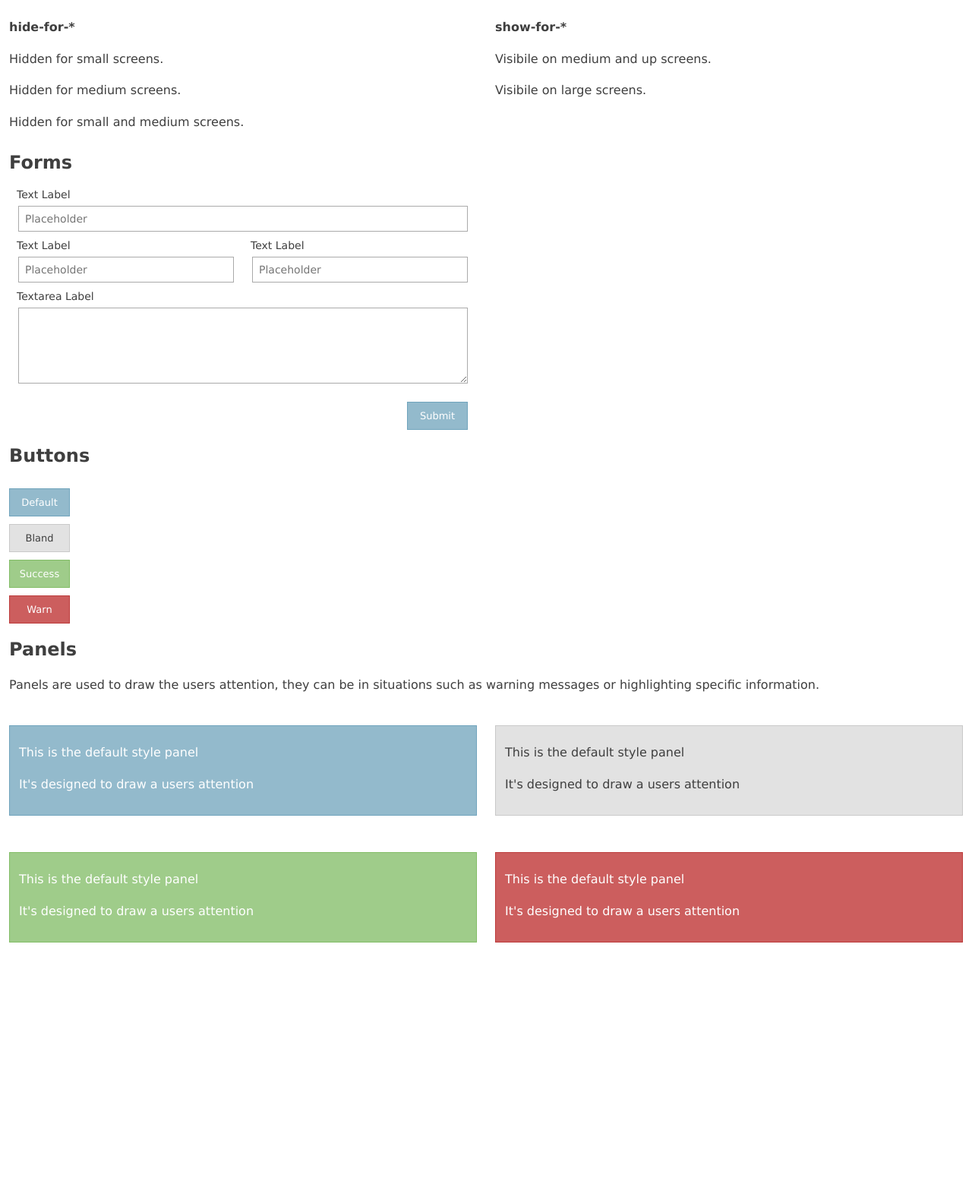
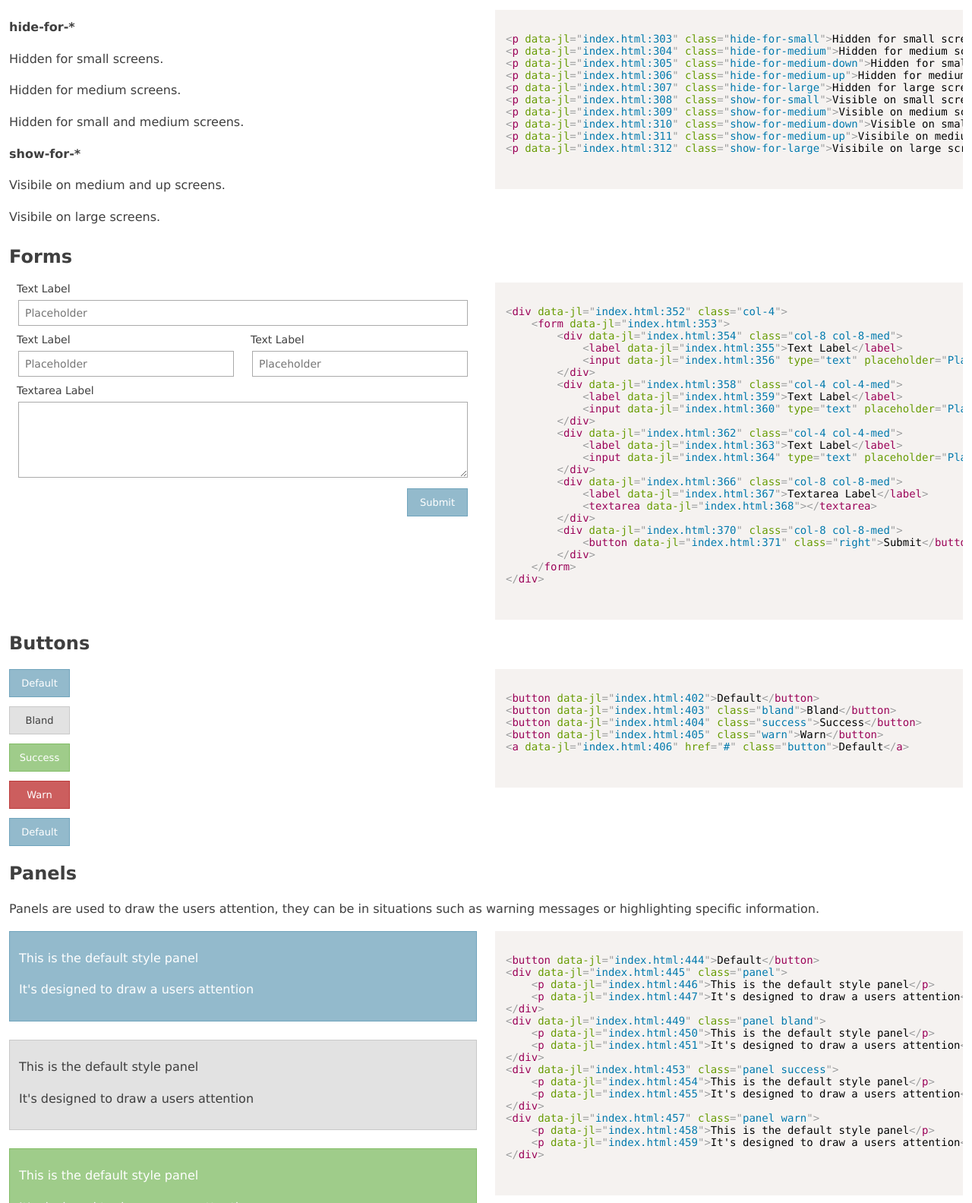
Before and after one commit to jackpopp/griddle, a website: page index.html in a window 1280 px wide. Shown: the part 2411-3995 px from the top of the page at 76% size. Before the commit the page ends 3676 px from the top, so only its background shows below. Drawn offline with Linux system fonts and the light colour scheme.

Commit message:
Added more documentation

```diff
--- a/index.html
+++ b/index.html
@@ -133,7 +133,7 @@
 					</div>
 				</div>
 				<div class="row">
-					<div class="col-5 col-5-med">
+					<div class="col-5">
 						<div class="demo">
 							<div class="row">
 								<div class="col-4 col-4-med">4</div>
@@ -163,7 +163,7 @@
 							</div>
 						</div>
 					</div>
-					<div class="col-3 col-3-med col-8-small">
+					<div class="col-3">
 						<pre>
 							<code class="language-markup code">
 <div class="row">
@@ -208,7 +208,7 @@
 					</div>
 				</div>
 				<div class="row">
-					<div class="col-5 col-5-med col-8-small">
+					<div class="col-5">
 						<div class="demo">
 							<div class="row">
 								<div class="col-4 col-4-med col-4-small">4</div>
@@ -238,7 +238,7 @@
 							</div>
 						</div>
 					</div>
-<div class="col-3 col-3-med">
+<div class="col-3">
 						<pre>
 							<code class="language-markup code">
 <div class="row">
@@ -283,21 +283,35 @@
 							Hide and show elemented based on screen resolution.
 						</p>
 					</div>
-					<div class="col-4 col-4-med">
+					<div class="col-4">
 						<p><strong>hide-for-*</strong></p>
 						<p class="hide-for-small">Hidden for small screens.</p>
 						<p class="hide-for-medium">Hidden for medium screens.</p>
 						<p class="hide-for-medium-down">Hidden for small and medium screens.</p>
 						<p class="hide-for-medium-up">Hidden for medium and up screens.</p>
 						<p class="hide-for-large">Hidden for large screens.</p>
-					</div>
-					<div class="col-4 col-4-med">
 						<p><strong>show-for-*</strong></p>
 						<p class="show-for-small">Visible on small screens.</p>
 						<p class="show-for-medium">Visible on medium screens.</p>
 						<p class="show-for-medium-down">Visible on small and medium screens.</p>
 						<p class="show-for-medium-up">Visibile on medium and up screens.</p>
 						<p class="show-for-large">Visibile on large screens.</p>
+					</div>
+					<div class="col-4">
+						<pre>
+							<code class="language-markup code">
+<p class="hide-for-small">Hidden for small screens.</p>
+<p class="hide-for-medium">Hidden for medium screens.</p>
+<p class="hide-for-medium-down">Hidden for small and medium screens.</p>
+<p class="hide-for-medium-up">Hidden for medium and up screens.</p>
+<p class="hide-for-large">Hidden for large screens.</p>
+<p class="show-for-small">Visible on small screens.</p>
+<p class="show-for-medium">Visible on medium screens.</p>
+<p class="show-for-medium-down">Visible on small and medium screens.</p>
+<p class="show-for-medium-up">Visibile on medium and up screens.</p>
+<p class="show-for-large">Visibile on large screens.</p>
+							</code>
+						</pre>
 					</div>
 				</div>
 				<!-- End visibility  -->
@@ -332,6 +346,35 @@
 							</div>
 						</form>
 					</div>
+					<div class="col-4">
+						<pre>
+							<code class="language-markup code">
+<div class="col-4">
+	<form>
+		<div class="col-8 col-8-med">
+			<label>Text Label</label>
+			<input type="text" placeholder="Placeholder">
+		</div>
+		<div class="col-4 col-4-med">
+			<label>Text Label</label>
+			<input type="text" placeholder="Placeholder">
+		</div>
+		<div class="col-4 col-4-med">
+			<label>Text Label</label>
+			<input type="text" placeholder="Placeholder">
+		</div>
+		<div class="col-8 col-8-med">
+			<label>Textarea Label</label>
+			<textarea></textarea>
+		</div>
+		<div class="col-8 col-8-med">
+			<button class="right">Submit</button>
+		</div>
+	</form>
+</div>
+							</code>
+						</pre>
+					</div>
 
 				</div>
 				<!-- End Form -->
@@ -346,11 +389,23 @@
 					</div>
 				</div>
 				<div class="row">
-					<div class="col-4">
+					<div class="col-1">
 						<button>Default</button>
 						<button class="bland">Bland</button>
 						<button class="success">Success</button>
 						<button class="warn">Warn</button>
+						<a href="#" class="button">Default</a>
+					</div>
+					<div class="col-4 push-3">
+						<pre>
+							<code class="language-markup code">
+<button>Default</button>
+<button class="bland">Bland</button>
+<button class="success">Success</button>
+<button class="warn">Warn</button>
+<a href="#" class="button">Default</a>
+							</code>
+						</pre>
 					</div>
 				</div>
 			</div>
@@ -370,30 +425,45 @@
 							<p>This is the default style panel</p>
 							<p>It's designed to draw a users attention</p>
 						</div>
-					</div>
-					<div class="col-4 col-4-med">
 						<div class="panel bland">
 							<p>This is the default style panel</p>
 							<p>It's designed to draw a users attention</p>
 						</div>
-					</div>
-					<div class="col-4 col-4-med">
 						<div class="panel success">
 							<p>This is the default style panel</p>
 							<p>It's designed to draw a users attention</p>
 						</div>
-					</div>
-					<div class="col-4 col-4-med">
 						<div class="panel warn">
 							<p>This is the default style panel</p>
 							<p>It's designed to draw a users attention</p>
 						</div>
 					</div>
+<div class="col-4">
+						<pre>
+							<code class="language-markup code">
+<button>Default</button>
+<div class="panel">
+	<p>This is the default style panel</p>
+	<p>It's designed to draw a users attention</p>
+</div>
+<div class="panel bland">
+	<p>This is the default style panel</p>
+	<p>It's designed to draw a users attention</p>
+</div>
+<div class="panel success">
+	<p>This is the default style panel</p>
+	<p>It's designed to draw a users attention</p>
+</div>
+<div class="panel warn">
+	<p>This is the default style panel</p>
+	<p>It's designed to draw a users attention</p>
+</div>
+							</code>
+						</pre>
 					</div>
 				</div>
 			</div>
 
-		</div>
 
 		<script>
 			codes = document.querySelectorAll('.code')
--- a/src/css/griddle.sass
+++ b/src/css/griddle.sass
@@ -116,18 +116,21 @@ label
 	margin-left: -2px
 	display: block
 
-button
+button, .button
 	padding: 10px
-	margin: 10px 0
+	margin: 0 0 $defaultPad 0
 	min-width: 80px
 	border: 0
 	background-color: $mainColor
 	border: 1px solid darken($mainColor, 10%)
 	color: $buttonCopy
 	font-size: 13px
-	display: block
+	font-weight: 400
+	text-align: center
+	display: inline-block
 	&:hover
 		background-color: darken($mainColor, 10%)
+		color: $altBodyColor
 	&.warn
 		background-color: $warnColor
 		border: 1px solid darken($warnColor, 10%)
@@ -144,6 +147,7 @@ button
 		color: $bodyColor
 		&:hover
 			background-color: darken($blandColor, 10%)
+
 
 // GRID
 
@@ -271,7 +275,7 @@ button
 	background-color: $mainColor
 	border: 1px solid darken($mainColor, 10%)
 	padding: $defaultPad
-	margin: $defaultPad*2 0
+	margin: 0 0 $defaultPad*2 0
 	*
 		color: $altBodyColor
 	&.bland
```
Also changed, not shown: docs/css/griddle.css.
